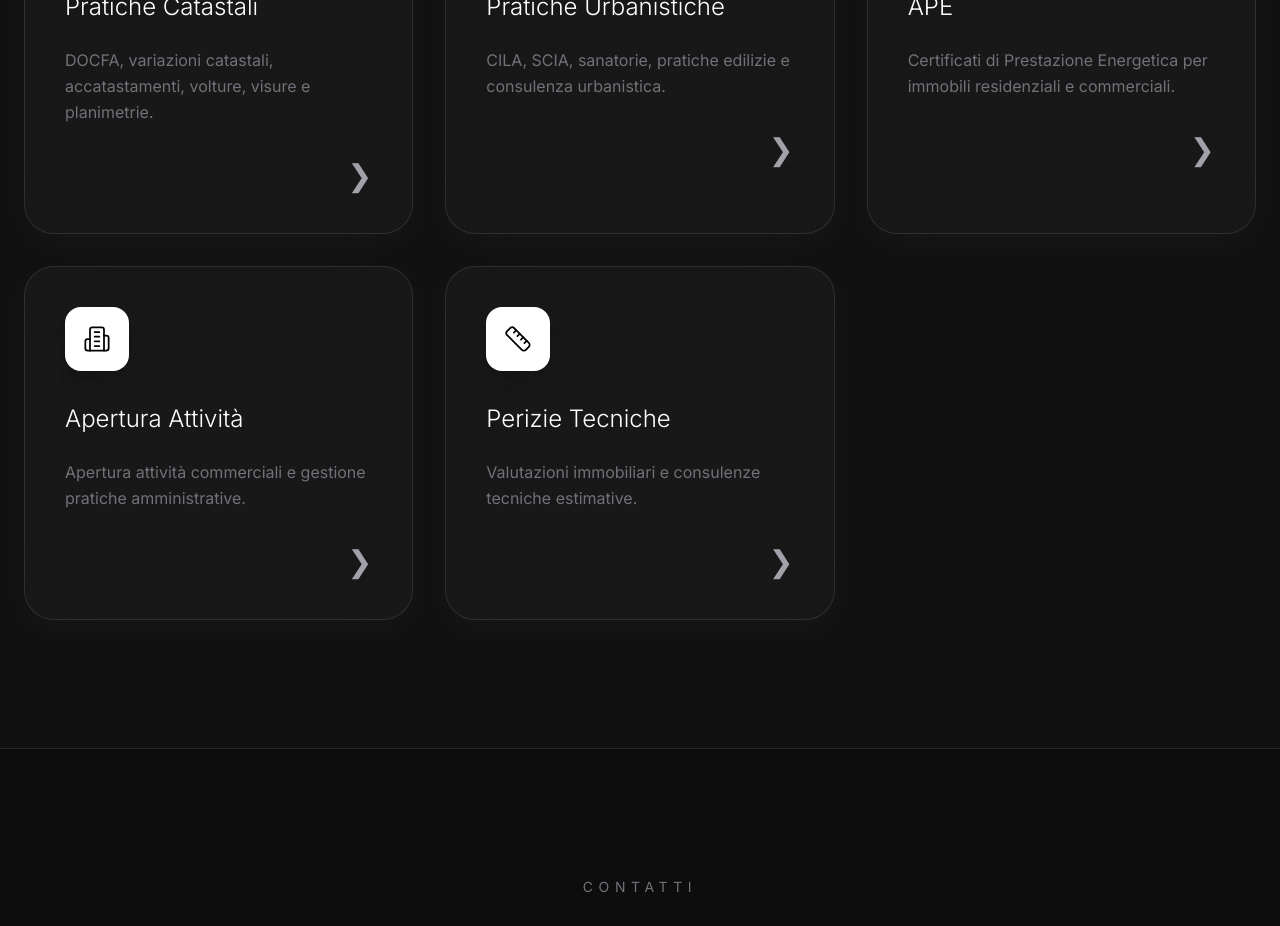
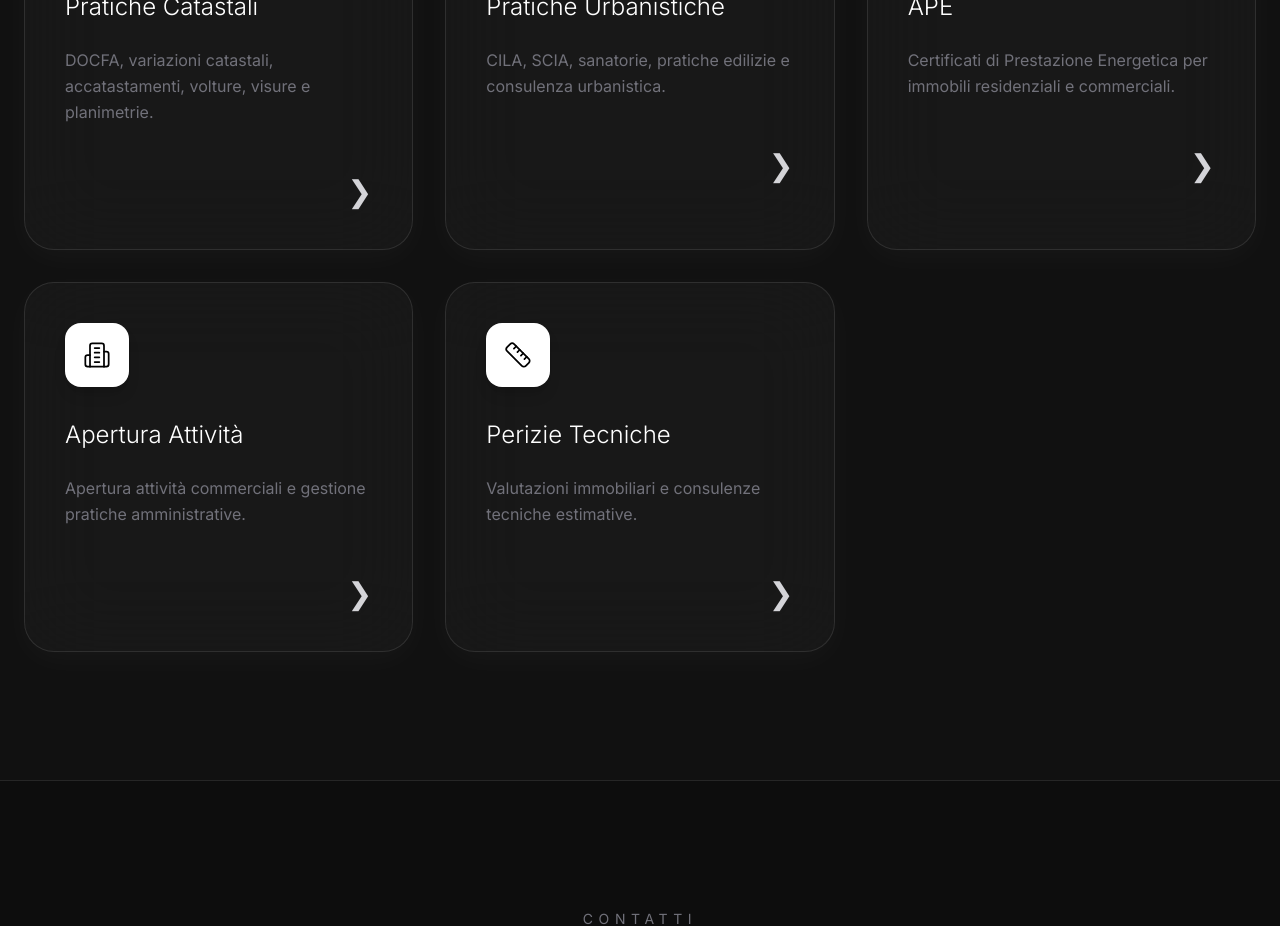
Before and after one commit to GeometraCarnevale/geometracarnevale-v2, a Next.js app: page / in a window 1280 px wide. Shown: the part 1740-2666 px from the top of the page. Built offline with nearby package versions, Linux system fonts and the light colour scheme.

Commit message:
Update page.tsx

```diff
--- a/app/page.tsx
+++ b/app/page.tsx
@@ -150,8 +150,8 @@ return (
     </h4>
 
     <p className="leading-relaxed text-zinc-500">{item.desc}</p>
-    <div className="mt-8 flex justify-end">
-  <span className="text-3xl text-zinc-400 transition-all duration-300 group-hover:text-white group-hover:translate-x-1">
+    <div className="mt-12 flex justify-end">
+  <span className="text-3xl text-zinc-300 transition-all duration-300 group-hover:text-white group-hover:translate-x-1">
   ❯
 </span>
 </div>
```
